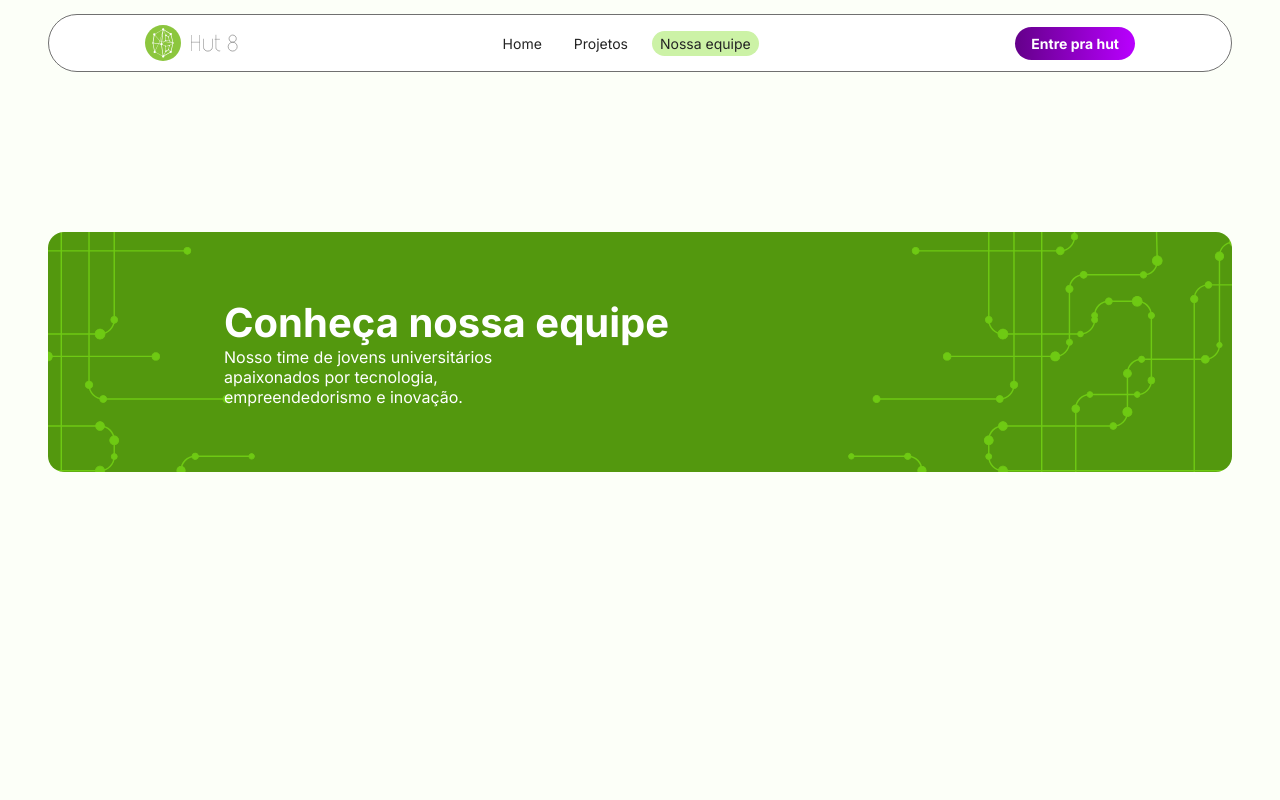
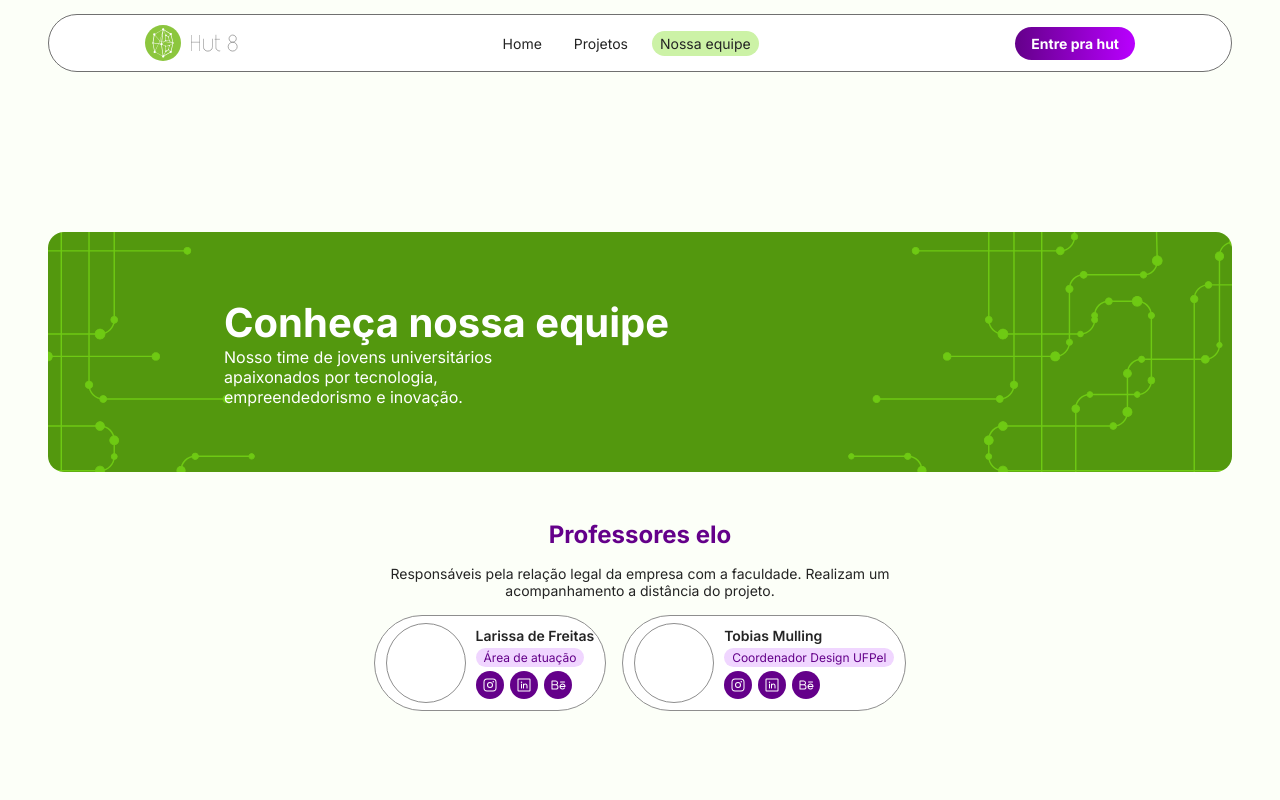
Before and after one commit to Brendler17/hut8, a React (Vite) app in the folder frontend/: page /team in a window 1280 px wide. Shown: the top 800 px of the page. Built offline with nearby package versions, Linux system fonts and the light colour scheme.

Commit message:
feat: Member Card

```diff
--- a/frontend/package.json
+++ b/frontend/package.json
@@ -10,6 +10,7 @@
     "preview": "vite preview"
   },
   "dependencies": {
+    "@phosphor-icons/react": "^2.1.10",
     "react": "^19.2.4",
     "react-dom": "^19.2.4",
     "react-icons": "^5.6.0",
--- /dev/null
+++ b/frontend/src/components/MemberCard/index.module.css
@@ -0,0 +1,71 @@
+.card {
+  display: flex;
+  flex-direction: row;
+  align-items: center;
+  gap: 10px;
+  border: 1px solid #8E8E8E;
+  border-radius: 90px;
+  padding: 7px 11px;
+  width: fit-content;
+  background-color: var(--white);
+}
+
+.photo {
+  width: 80px;
+  height: 80px;
+  border-radius: 50%;
+  object-fit: cover;
+  flex-shrink: 0;
+}
+
+.photoPlaceholder {
+  width: 80px;
+  height: 80px;
+  border-radius: 50%;
+  background-color: var(--white);
+  border: 1px solid #8E8E8E;
+  flex-shrink: 0;
+}
+
+.info {
+  display: flex;
+  flex-direction: column;
+  gap: 4px;
+}
+
+.name {
+  font-size: 0.875rem;
+  font-weight: 600;
+  color: var(--black-font);
+}
+
+.role {
+  font-size: 0.75rem;
+  color: var(--purple-primary);
+  background-color: #f0d6ff;
+  padding: 2px 8px;
+  border-radius: 20px;
+  width: fit-content;
+}
+
+.socials {
+  display: flex;
+  gap: 6px;
+  align-items: center;
+}
+
+.socials a {
+  display: flex;
+  align-items: center;
+  justify-content: center;
+  width: 28px;
+  height: 28px;
+  border-radius: 50%;
+  background-color: var(--purple-primary);
+  color: white;
+  transition: background-color 0.2s;
+}
+
+.socials a:hover {
+  background-color: var(--purple-secondary);
+}
--- /dev/null
+++ b/frontend/src/components/MemberCard/index.tsx
@@ -0,0 +1,50 @@
+import styles from './index.module.css';
+import { InstagramLogo, GithubLogo, LinkedinLogo, BehanceLogo } from '@phosphor-icons/react';
+
+interface MemberCardProps {
+  name: string;
+  role: string;
+  photo?: string;
+  instagram?: string;
+  github?: string;
+  linkedin?: string;
+  behance?: string;
+}
+
+export function MemberCard({ name, role, photo, instagram, github, linkedin, behance }: MemberCardProps) {
+  return (
+    <div className={styles.card}>
+      {photo ? (
+        <img src={photo} alt={name} className={styles.photo} />
+      ) : (
+        <div className={styles.photoPlaceholder} />
+      )}
+      <div className={styles.info}>
+        <strong className={styles.name}>{name}</strong>
+        <span className={styles.role}>{role}</span>
+        <div className={styles.socials}>
+          {instagram && (
+            <a href={instagram} target="_blank" rel="noreferrer">
+              <InstagramLogo size={16} />
+            </a>
+          )}
+          {github && (
+            <a href={github} target="_blank" rel="noreferrer">
+              <GithubLogo size={16} />
+            </a>
+          )}
+          {linkedin && (
+            <a href={linkedin} target="_blank" rel="noreferrer">
+              <LinkedinLogo size={16} />
+            </a>
+          )}
+          {behance && (
+            <a href={behance} target="_blank" rel="noreferrer">
+              <BehanceLogo size={16} />
+            </a>
+          )}
+        </div>
+      </div>
+    </div>
+  );
+}
--- a/frontend/src/pages/Nossa-equipe/index.tsx
+++ b/frontend/src/pages/Nossa-equipe/index.tsx
@@ -1,17 +1,47 @@
 import { MenuItems } from '../../components/Menu-Items';
 import { Rectangle } from '../../components/Rectangle';
+import { MemberCard } from '../../components/MemberCard';
+import { Contato } from '../../components/Contato';
 import styles from './styles.module.css';
 
 export function NossaEquipe() {
   return (
     <div className={styles.page}>
+
       <div className={styles.container}>
         <MenuItems />
         <Rectangle
           title="Conheça nossa equipe"
           text="Nosso time de jovens universitários apaixonados por tecnologia, empreendedorismo e inovação."
         />
+
+        <section className={styles.section}>
+          <h2 className={styles.sectionTitle}>Professores elo</h2>
+          <p className={styles.sectionDescription}>
+            Responsáveis pela relação legal da empresa com a faculdade.
+            Realizam um acompanhamento a distância do projeto.
+          </p>
+          <div className={styles.cards}>
+            <MemberCard
+              name="Larissa de Freitas"
+              role="Área de atuação"
+              instagram="#"
+              linkedin="#"
+              behance="#"
+            />
+            <MemberCard
+              name="Tobias Mulling"
+              role="Coordenador Design UFPel"
+              instagram="#"
+              linkedin="#"
+              behance="#"
+            />
+          </div>
+        </section>
+
+        <Contato />
       </div>
+
     </div>
   );
 }
--- a/frontend/src/pages/Nossa-equipe/styles.module.css
+++ b/frontend/src/pages/Nossa-equipe/styles.module.css
@@ -1,10 +1,46 @@
 .page {
   min-height: 100vh;
   background-color: #fcfff8;
+  display: flex;
+  flex-direction: column;
+  align-items: center;
 }
 
 .container {
   max-width: 76rem;
   margin: 0.875rem auto;
   padding: 0 1rem;
+  width: 100%;
+  display: flex;
+  flex-direction: column;
 }
+
+
+.section {
+  display: flex;
+  flex-direction: column;
+  align-items: center;
+  gap: 16px;
+  width: 100%;
+  margin-top: 48px;
+}
+
+.sectionTitle {
+  font-size: 1.5rem;
+  font-weight: 700;
+  color: var(--purple-primary);
+}
+
+.sectionDescription {
+  font-size: 0.875rem;
+  color: var(--black-font);
+  text-align: center;
+  max-width: 500px;
+}
+
+.cards {
+  display: flex;
+  flex-wrap: wrap;
+  gap: 16px;
+  justify-content: center;
+}
```
Also changed, not shown: 1 other file (tests, documents, lock files or other folders).
